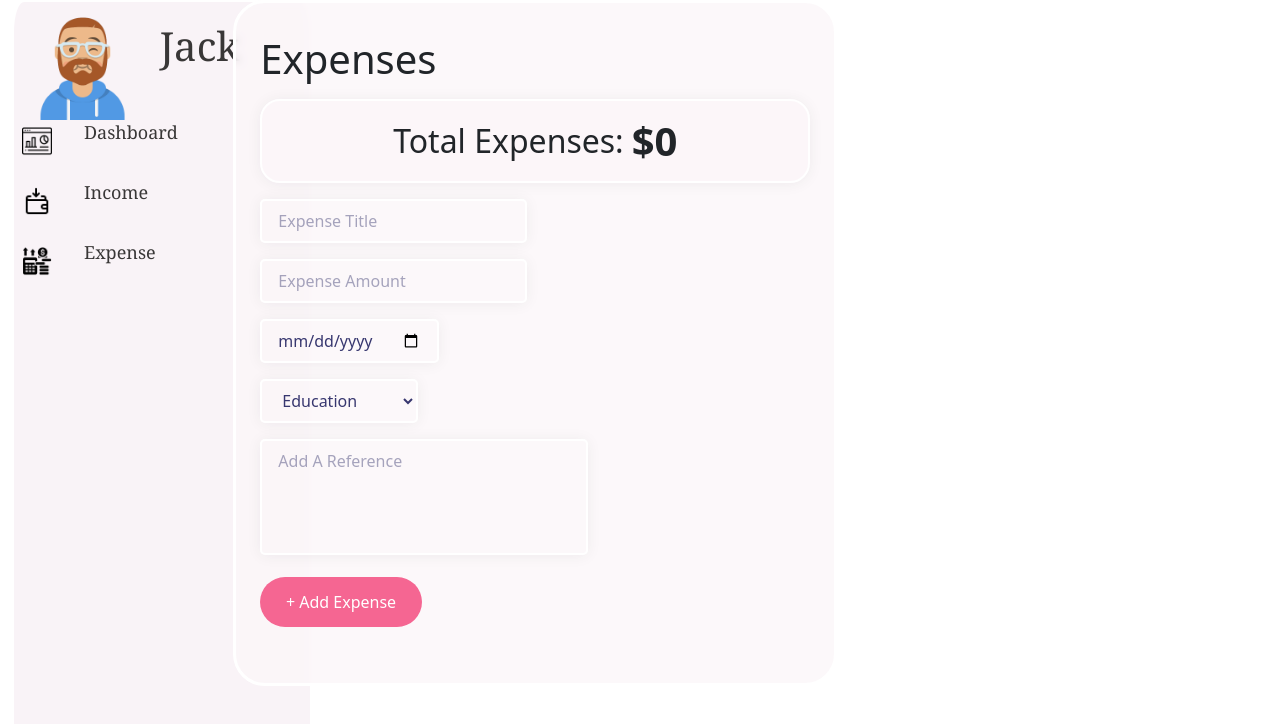
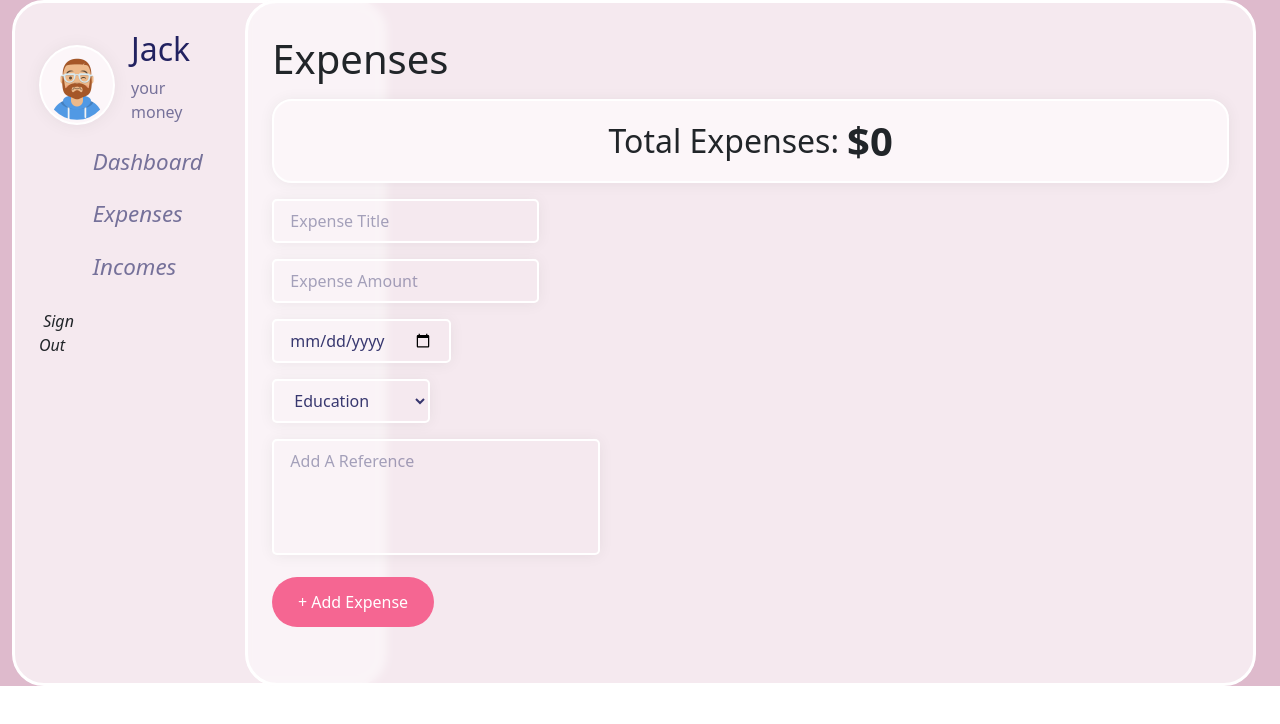
Before and after one commit to AitrichAcademyMeanStack/personal-finance-manager-workshop-angular-component-model, an Angular app in the folder expensetracker/: page /expense in a window 1280 px wide. Shown: the top 724 px of the page. Built offline with nearby package versions, Linux system fonts and the light colour scheme.

Commit message:
dashboard

```diff
--- a/expensetracker/src/app/app-routing.module.ts
+++ b/expensetracker/src/app/app-routing.module.ts
@@ -6,6 +6,7 @@ import { DashboardComponent } from './dashboard/dashboard.component';
 
 const routes: Routes = [
  {path:'',component:DashboardComponent},
+ {path:'dashboard',component:DashboardComponent},
   { path: 'income', component: IncomeComponent},
   { path: 'expense', component: ExpenseComponent},
 ];
--- a/expensetracker/src/app/app.component.css
+++ b/expensetracker/src/app/app.component.css
@@ -0,0 +1,15 @@
+/* .fulll{
+    background-color: #debacc;
+    width: 100%;
+} */
+
+.fulll {
+    background-color: #debacc;
+    width: 100%;
+  }
+
+  .mainsection {
+    padding-left: 20px; /* Adjust this value as needed for the desired gap */
+  }
+
+  /* Add any other styles you might need for the mainsection */
--- a/expensetracker/src/app/app.component.html
+++ b/expensetracker/src/app/app.component.html
@@ -1,12 +1,12 @@
+<div class="container-fluid fulll">
+  <div class="row">
+    <div class="col-2">
+      <app-sidebar></app-sidebar>
+    </div>
 
-<div class="container-fluid">
-  <!-- <div class="container"> -->
-     <div class="col-4">
-       <app-sidebar></app-sidebar>
-     </div>
-     <!-- <div class="col-1"></div> -->
-   <div class="col-8">
-    <router-outlet></router-outlet>
-   </div>
-  <!-- </div> -->
+      <div class="col-10 mainsection">
+         <router-outlet></router-outlet>
+      </div>
+
+  </div>
 </div>
--- a/expensetracker/src/app/dashboard/dashboard.component.css
+++ b/expensetracker/src/app/dashboard/dashboard.component.css
@@ -1,137 +1,92 @@
-
-.full{ height:760px;
-
-    background-image:url('../../assets/img/bg.png') ;
+.dashboard .stats-con {
+    display: grid;
+    grid-template-columns: repeat(5, 1fr);
+    gap: 2rem;
   }
-  .sidebar {
-    height: 660px;
-    background-color: #f9f3f7;
-    position: relative;
-    top: 6%;
-    border: 2px solid white;
-    border-radius: 20px;
+  .dashboard .chart-con {
+    grid-column: 1 / 4;
+    height: 400px;
   }
 
-
-  .content{
-    height: 660px;
-    width: 99%;
-    background-color: #f9f3f7;
-    position:relative;
-    top:6%;
-    border: 2px solid white;
-    border-radius:20px;
-  }
-.avtr{
-
-    height: 77px;
-    position: relative;
-    left: 17%;
-    top: 1%;
-}
-.circle{
-
-    width: 105px;
-    height: 105px;
-    background-color: white;
-    border-radius: 50%;
-    position: relative;
-    left: 14%;
-    top: 20%;
+  .dashboard .amount-con {
+    display: grid;
+    grid-template-columns: repeat(4, 1fr);
+    gap: 2rem;
+    margin-top: 2rem;
   }
 
-.name{
-    position: relative;
-    left: -20%;
-    top: 33%;
-    color: #222260;
-}
-.money
-{
-    font-family: 'Courier New', Courier, monospace;
-    font-size: 16px;
-    color: cadetblue;
-    position: relative;
-    left: -20%;
-    top: 9%;
-}
-.menu {
-    position: relative;
-    top: 20%;
-    list-style-type: none;
+  .dashboard .income,
+  .expense {
+    grid-column: span 2;
   }
 
-.menu li {
-    text-decoration: none;
-    font-size: 19px;
-    margin-top: 20px;
-    color: dimgrey;
+  .dashboard .income,
+  .expense,
+  .balance {
+    background: #fcf6f9;
+    border: 2px solid #ffffff;
+    box-shadow: 0px 1px 15px rgba(0, 0, 0, 0.06);
+    border-radius: 20px;
+    padding: 1rem;
+  }
+  .dashboard .income,
+  .expense,
+  .balance p {
+    font-size: 3.5rem;
+    font-weight: 700;
   }
 
-.menu a { text-decoration:none;
-    color: dimgrey;
-
+  .dashboard .balance {
+    grid-column: 2 / 4;
+    display: flex;
+    flex-direction: column;
+    justify-content: center;
+    align-items: center;
   }
-.menuimg{
-   width: 30px;
-   height: 30px;
-   margin-right: 15px;
-}
-.chartboxhead{font-size: 37px;
-    position: relative;
-    top: 14%;
-    left: 12%;
-    color: #222260;
-            }
-.chartbox{
-    width: 68%;
-    height: 59%;
-    background-color: white;
-    position: relative;
-    top: 32%;
-    left: -15%;}
-
-     /* .transactionsection{
-        width: 100%;
-        height:75%;
-       background-color: #f9f3f7;
-       border-radius:6%;
-       border: 2px white solid;
-
-    }  */
-.contentbox{
-    height:900%;
-    background-color: #f9f3f7;
-    position: relative;
-    top:4%;
-    left: 2%;
-    border: 2px solid white;
-    border-radius: 20px;
-
-
-}
-.transactionbox{
-    width: 200px;
-    height: 60%;
-    background-color: white;
-    position: relative;
-    top: 32%;
-    left: -74px;
+  .dashboard .balance p {
+    color: green;
+    opacity: 0.6;
+    font-size: 4.5rem;
   }
 
-.card-title{
-    color: #222260;
-    font-size: 22PX;
+  .history-con {
+    grid-column: 4 / -1;
   }
-.account{
-    height: 40%;
-    background-color: #f9f3f7;
-    position: relative;
-    top: 11%;
-    border: 2px solid white;
+  .history-con h2 {
+    margin: 1rem 0;
+    display: flex;
+    align-items: center;
+    justify-content: space-between;
+  }
+  .history-con .salary-title {
+    font-size: 1.2rem;
+    span {
+      font-size: 1.8rem;
+    }
+  }
+  .history-con .salary-item {
+    background: #fcf6f9;
+    border: 2px solid #ffffff;
+    box-shadow: 0px 1px 15px rgba(0, 0, 0, 0.06);
+    padding: 1rem;
     border-radius: 20px;
+    display: flex;
+    justify-content: space-between;
+    align-items: center;
   }
-.chartimage{
-    width: 528px;
-    height: 197px;
+  .history-con .salary-item p {
+    font-weight: 600;
+    font-size: 1.6rem;
   }
+  .dashboard .chart {
+       background: #FCF6F9;
+      border: 2px solid #FFFFFF;
+      box-shadow: 0px 1px 15px rgba(0, 0, 0, 0.06);
+      padding: 1rem;
+      border-radius: 20px;
+      height: 100%;
+  }
+  .dashboard .innerLayout {
+      padding: 2rem 1.5rem;
+      width: 100%;
+  }
--- a/expensetracker/src/app/dashboard/dashboard.component.html
+++ b/expensetracker/src/app/dashboard/dashboard.component.html
@@ -1,50 +1,31 @@
+<div class="container-fluid full">
+  <div class="row">
 
-
-
-<div class="container full">
+    <div class="col-md-12">
+      <div class="content">
+        <section class="expense">
+          <h1>All transaction</h1>
            <div class="row">
-        <div class="col-3">
-
+            <div class="chart">
+              <app-chart></app-chart>
             </div>
-
-
-        <div class="col-9" >
-
-                <div class="row contentbox">
+           </div>
            <div class="row">
-                    <h2 class="chartboxhead">All transaction</h2>
-
-                            <app-chart>
-
-                            </app-chart>
+            <div class="col-4 income">
+              <h2>Total Income</h2>
+              <p class="fa-solid fa-dollar-sign">0</p>
           </div>
-
-
-
-                 <div class="row ">
-                  <div class="col-3 ">
-                    <div class="card text-center">
-                      <div class="card-body">
-                        <h4 class="card-title">Total Expense</h4>
-                        <p class="card-text">$-Infinity</p>
+          <div class="col-4 expense">
+            <h2>Total Expense</h2>
+            <p class="fa-solid fa-dollar-sign">0</p>
         </div>
+        <div class="col-4 balance">
+          <h2>Total Balance</h2>
+          <p class="fa-solid fa-dollar-sign">0</p>
       </div>
            </div>
 
-                <div class="col-3 ">
-                  <div class="card text-center">
-                    <div class="card-body">
-                      <h4 class="card-title">Balance</h4>
-                      <p class="card-text">$-Infinity</p>
-                    </div>
-                  </div>
-                </div>
-
-              <div class="col-3 ">
-                <div class="card text-center">
-                  <div class="card-body">
-                    <h4 class="card-title">Total income</h4>
-                    <p class="card-text">$-Infinity</p>
+        </section>
       </div>
     </div>
   </div>
--- a/expensetracker/src/app/expense/expense.component.html
+++ b/expensetracker/src/app/expense/expense.component.html
@@ -1,28 +1,10 @@
 <div class="container-fluid full">
     <div class="row">
-        <div class="col-md-3">
-            <!-- <div class="sidebar">
-               <div class="row ">
-                   <div class="col-6">
-                      <div class="circle">
-                          <img src="../../assets/images/avatar.png" class="avtr">
-                        </div>
-                    </div>
-                        <div class=" col-6 "><h2 class="name">Jack</h2><br>
-                            <p class="money">your money</p>
-                        </div>
-                       </div>
-                       <div class="row">
-                        <ul class="menu">
-                           <li><img src="../../assets/images/dashboard.png"class="menuimg">Dashboard</li>
-                           <li><img src="../../assets/images/income.png" class="menuimg">Income</li>
-                           <li><img src="../../assets/images/accounting.png" class="menuimg">Expense</li>
-                        </ul>
-                    </div>
-                   </div> -->
-               </div>
-        <div class="col-md-9" >
-            <div class="content">
+        <!-- <div class="col-md-3">
+
+               </div>     -->
+        <div class="col-12" >
+            <div class="content ml-2">
                 <section class="expense">
                     <h1>Expenses</h1>
                     <h2 class="total-expense">Total Expenses: <span>$0</span></h2>
--- a/expensetracker/src/app/sidebar/sidebar.component.css
+++ b/expensetracker/src/app/sidebar/sidebar.component.css
@@ -1,245 +1,74 @@
-/*
-  .sidebar {
-    height: 660px;
-    background-color: #f9f3f7;
-    position: relative;
-    top: 6%;
-    border: 2px solid white;
-    border-radius: 20px;
+
+
+
+
+a {
+  text-decoration: none;
+  font-size: 19px;
+  margin-top: 20px;
+  color: dimgrey;
 }
-  /* .content{
-    height: 660px;
-    width: 99%;
-    background-color: #f9f3f7;
-    position:relative;
-    top:6%;
-    border: 2px solid white;
-    border-radius:20px;
-  } */
-/* .avtr{
-    height: 117px;
-    position: relative;
-    top: 1%;
-    left: 12%;
+.nav {
+ padding: 2rem 1.5rem;
+     width: 374px;
+     height: 100%;
+     background: rgba(252, 246, 249, 0.78);
+     border: 3px solid #FFFFFF;
+     backdrop-filter: blur(4.5px);
+     border-radius: 32px;
+     display: flex;
+     flex-direction: column;
+     justify-content: space-between;
+     gap: 2rem;
 
-} */
-/* .circle{
+}
+.circle {
+ height: 100px;
+ display: flex;
+ align-items: center;
+ gap: 1rem;
 
-    width: 105px;
-    height: 105px;
-    background-color: white;
-    border-radius: 50%;
-    position: relative;
-    left: 14%;
-    top: 20%;
-} */
-
-/* .circle{background-color: white;
-    border-radius: 50%;
-    position: relative;
-    left: 2%;
-    top: 8%;
-    height:15%;
-    width: 150px;}
-
-.name{
-    position: relative;
-    left: -20%;
-    top: 33%;
-    color: #222260;
 }
-.money
-{
-    font-family: 'Courier New', Courier, monospace;
-    font-size: 16px;
-    color: cadetblue;
-    position: relative;
-    left: -20%;
-    top: 9%;
-}
-.menu {
-    position: relative;
-    top: 20%;
-    list-style-type: none;
+.circle img {
+ width: 80px;
+ height: 80px;
+ border-radius: 50%;
+ object-fit: cover;
+ background: #fcf6f9;
+ border: 2px solid #FFFFFF;
+ padding: .2rem;
+ box-shadow: 0px 1px 17px rgba(0, 0, 0, 0.06);
 }
 
-.menu li {
-    text-decoration: none;
-    font-size: 19px;
-    margin-top: 20px;
-    color: dimgrey;
-} */
-
-/* .menuimg{
-   width: 30px;
-   height: 30px;
-   margin-right: 15px;
+h2 {
+  color: rgba(34, 34, 96, 1);
 }
 
-.c2
-{
-    -webkit-box-shadow: 2px 6px 10px 1px rgba(172,171,173,1);
--moz-box-shadow: 2px 6px 10px 1px rgba(172,171,173,1);
-box-shadow: 2px 6px 10px 1px rgba(172,171,173,1);
-margin-bottom: 30px;
-margin-left: 10px;
-margin-top: 20px;
-height:550px;
-width:50%;
-
-} */
-
-@import url("https://fonts.googleapis.com/css2?family=Ubuntu:wght@300;400;500;700&display=swap");
-
-/* =============== Globals ============== */
-* {
-  font-family:Georgia, 'Times New Roman', Times, serif;
-  margin: 0;
-  padding: 0;
-  box-sizing: border-box;
-  font-size: large;
-}
-body {
-  min-height: 100vh;
-  overflow-x: hidden;
+p {
+  color: rgba(34, 34, 96, .6);
 }
 
-.container {
+.menu-items {
+  flex: 1;
+  display: flex;
+  flex-direction: column;
+}
+.menu-items  li {
+  display: grid;
+  grid-template-columns: 40px auto;
+  align-items: center;
+  margin: .6rem 0;
+  font-weight: 500;
+  cursor: pointer;
+  transition: all .4s ease-in-out;
+  color: rgba(34, 34, 96, .6);
+  padding-left: 1rem;
   position: relative;
-  width: 100%;
-}
-h2{
-    font-size: 40px;
-}
-/* =============== Navigation ================ */
-.navigation {
-  position: fixed;
-  width: 300px;
-  height: 100%;
-  background:  rgba(249,243,247,255);
-  border-left: 10px solid var(--blue);
-  transition: 0.5s;
-  overflow: hidden;
-  color: #fff;
-  border-radius: 4%;
-  border: 2px solid white;
-}
 
 
-.navigation ul {
-  position: absolute;
-  top: 0;
-  left: 0;
-  width: 100%;
 }
-
-.navigation ul li {
-  position: relative;
-  width: 100%;
-  list-style: none;
-  border-top-left-radius: 30px;
-  border-bottom-left-radius: 30px;
-
+.menu-items  i {
+  color: rgba(34, 34, 96, 0.6);
+  font-size: 1.4rem;
+  transition: all .4s ease-in-out;
 }
-
-.navigation ul li:hover,
-.navigation ul li.hovered {
-  background-color:#fff;
-}
-
-.navigation ul li:nth-child(1) {
-  margin-bottom: 40px;
-  pointer-events: none;
-}
-
-.navigation ul li a {
-  position: relative;
-  display: block;
-  width: 100%;
-  display: flex;
-  text-decoration: none;
-  color: #393737;
-}
-.navigation ul li:hover a,
-.navigation ul li.hovered a {
-  color: #2a2185;
-}
-
-.navigation ul li a .icon {
-  position: relative;
-  display: block;
-  min-width: 60px;
-  height: 60px;
-  line-height: 75px;
-  text-align: center;
-}
-.navigation ul li a .icon ion-icon {
-  font-size: 1.75rem;
-}
-
-.navigation ul li a .title {
-  position: relative;
-  display: block;
-  padding: 0 10px;
-  height: 60px;
-  line-height: 60px;
-  text-align: start;
-  white-space: nowrap;
-}
-
-/* --------- curve outside ---------- */
-:host .navigation ul li:hover a::before,
-:host .navigation ul li.hovered a::before {
-  content: "";
-  position: absolute;
-  right: 0;
-  top: -50px;
-  width: 50px;
-  height: 50px;
-   border-radius: 50%;
-  box-shadow: 35px 35px 0 10px #fff;
-  pointer-events: none;
-}
-.navigation ul li:hover a::after,
-.navigation ul li.hovered a::after {
-  content: "";
-  position: absolute;
-  right: 0;
-  bottom: -50px;
-  width: 50px;
-  height: 50px;
-  border-radius: 50%;
-  box-shadow: 35px -35px 0 10px #fff;
-  pointer-events: none;
-}
-
-.active {
-  background-color: #f2f2f2;
-}
-
-.avtr{
-    height: 117px;
-    position: relative;
-    top: 2%;
-    left: 12%;
-
-}
-
- .menuimg{
-   width: 30px;
-   height: 30px;
-   margin-right: 15px;
-}
-.name{
-    position: relative;
-    top: 20px;
-    left: 12%;
-
-}
-
-.title{
-
-    position: relative;
-    top: 0px;
-
-}
--- a/expensetracker/src/app/sidebar/sidebar.component.html
+++ b/expensetracker/src/app/sidebar/sidebar.component.html
@@ -1,40 +1,35 @@
-<div class="container">
-    <div class="navigation">
-        <ul>
-            <li>
-                <a href="#">
-                    <span class="icon">
-                      <img src="../../../assets/img/avatar.png" class="avtr">
-                    </span>
-                    <span class="name"><h2>Jack</h2></span>
-                </a>
-            </li>
 
-            <li>
-                <a href="#">
-                    <span class="icon">
-                      <img src="../../../assets/img/dashboard.png"class="menuimg">
-                    </span>
-                    <span class="title">Dashboard</span>
-                </a>
-            </li>
 
-            <li>
-                <a routerLink="income">
-                    <span class="icon">
-                      <img src="../../../assets/img/income.png" class="menuimg">
-                    </span>
-                    <span class="title">Income</span>
-                </a>
-            </li>
-            <li>
-                <a routerLink="expense">
-                  <span class="icon">
-                    <img src="../../../assets/img/accounting.png" class="menuimg">
-                  </span>
-                  <span class="title">Expense</span>
-                </a>
-            </li>
-        </ul>
+
+ <div class="container nav">
+  <div class="col-2">
+  <div class="circle">
+    <img src="../../../assets/img/avatar.png" />
+    <div>
+      <h2>Jack</h2>
+      <p>your money</p>
     </div>
+  </div>
+
+    <ul class="menu-items">
+      <li>
+        <i class="fa-solid fa-chart-line"
+          routerLink="dashboard">&nbsp;Dashboard
+        </i>
+      </li>
+      <li>
+        <i class="fa-solid fa-money-bill-transfer" a routerLink="expense">&nbsp;Expenses
+        </i>
+      </li>
+      <li>
+        <i class="fa-solid fa-arrow-trend-up" a routerLink="income">&nbsp;Incomes
+        </i>
+      </li>
+    </ul>
+  <div className="bottom-nav">
+    <li>
+      <i class="fa-solid fa-right-from-bracket">&nbsp;Sign Out</i>
+    </li>
+  </div>
 </div>
+</div>
```
Also changed, not shown: expensetracker/src/app/income/income.component.html (+2 -22 lines). Lines whose indentation alone changed are shown as unchanged.
